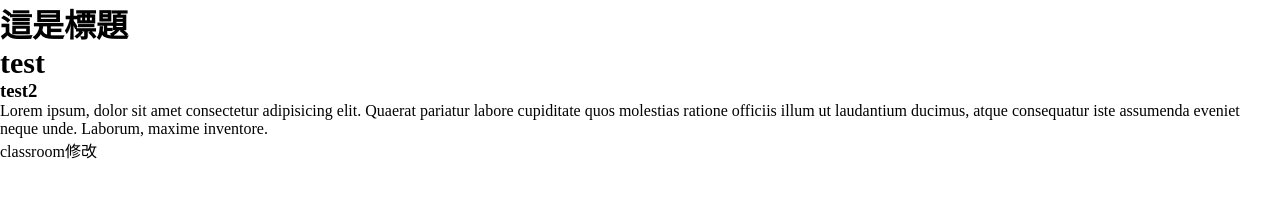
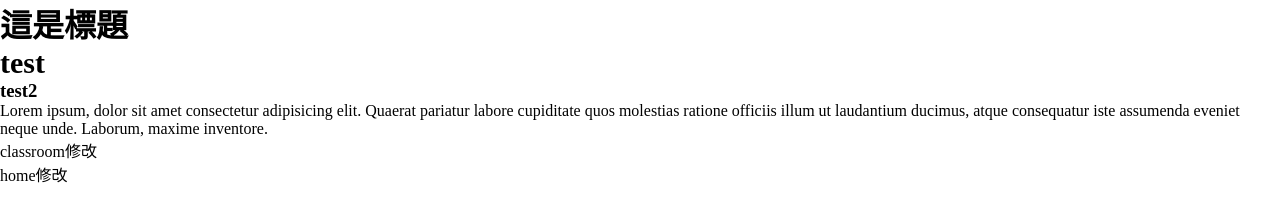
Before and after one commit to hong420-user/project1, a plain HTML site: page index.html in a window 1280 px wide. Drawn offline with Linux system fonts and the light colour scheme.

Commit message:
home修改

```diff
--- a/index.html
+++ b/index.html
@@ -17,5 +17,6 @@
       maxime inventore.
     </p>
     <p>classroom修改</p>
+    <p>home修改</p>
   </body>
 </html>
```
